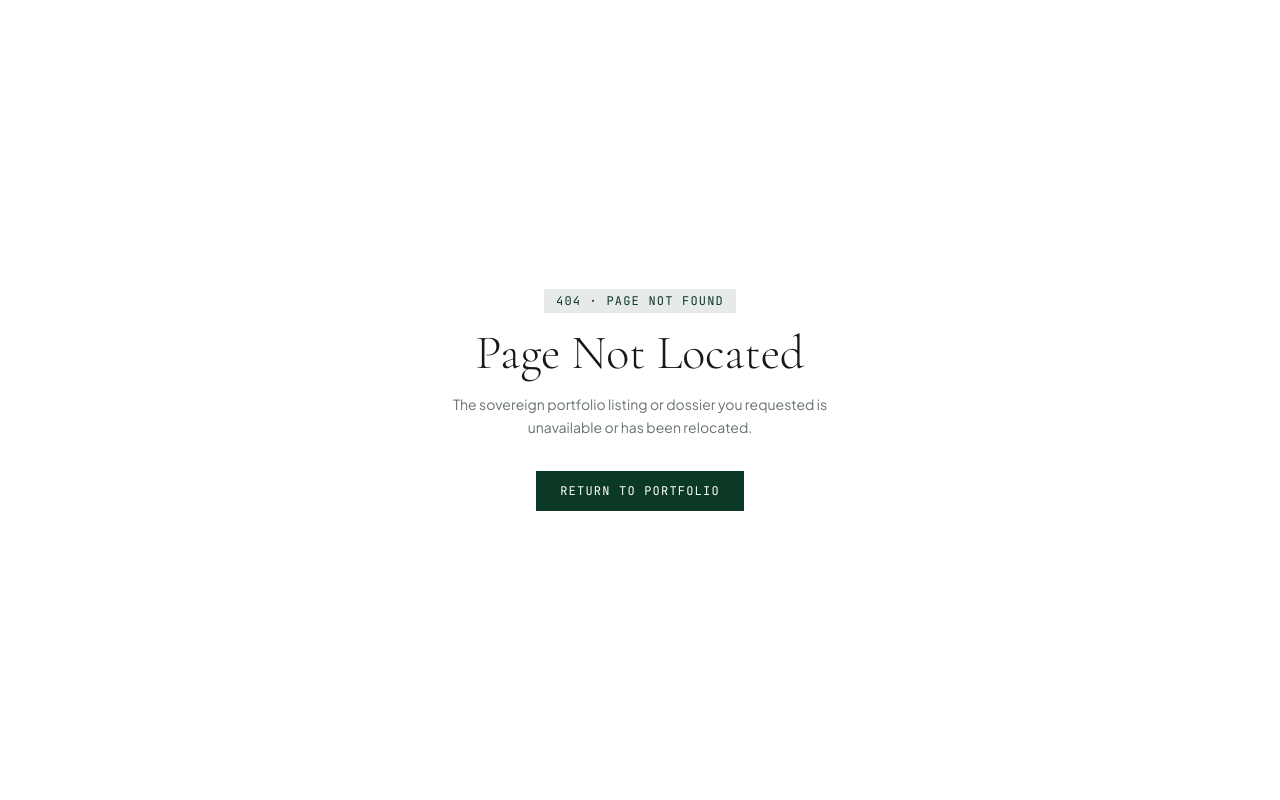
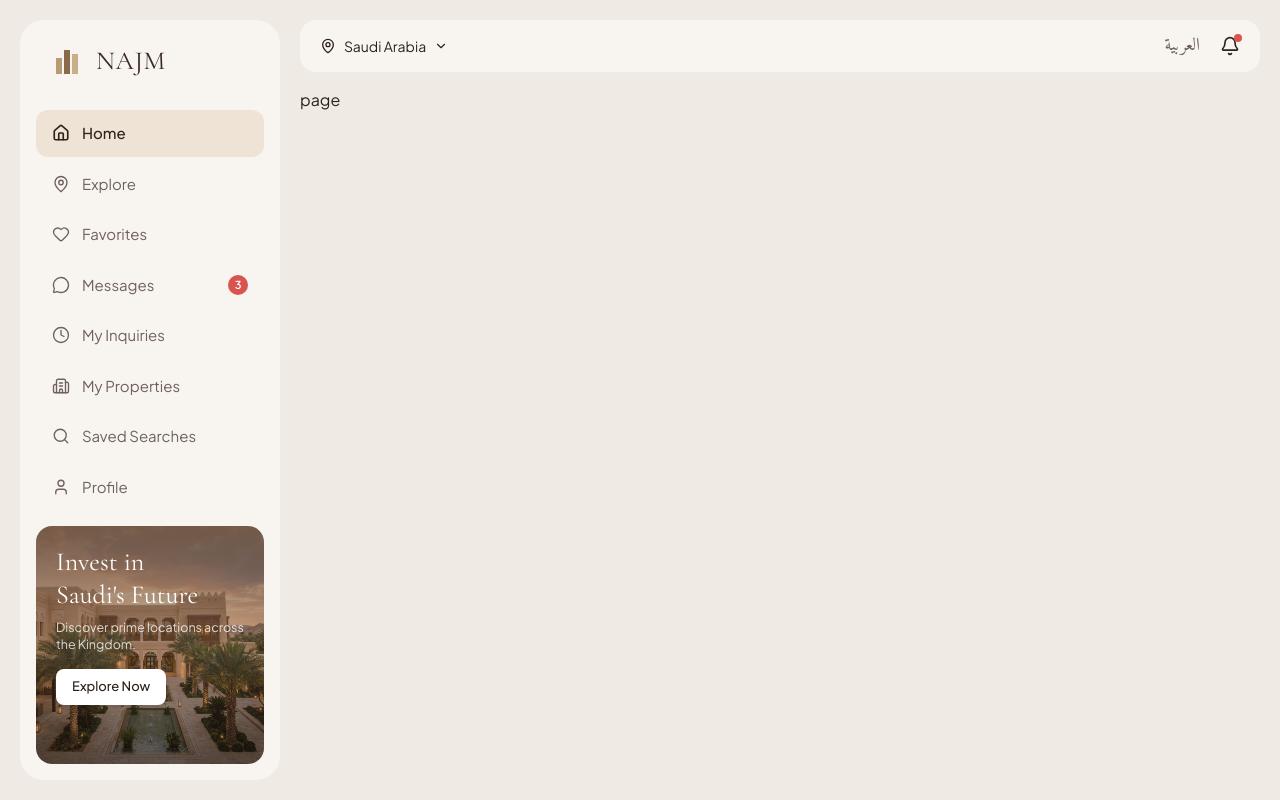
Before and after one commit to rathin182/realarab, a Next.js app: page /user in a window 1280 px wide. Before the commit this address had no page. Built offline with nearby package versions, Linux system fonts and the light colour scheme.

Commit message:
chnages in small things

```diff
--- a/src/app/user/layout.tsx
+++ b/src/app/user/layout.tsx
@@ -1,4 +1,4 @@
-import { UserShell } from '../../components/user/UserShell';
+import { UserShell } from '@/src/components/user/UserShell';
 
 export default function UserLayout({ children }: { children: React.ReactNode }) {
   return <UserShell>{children}</UserShell>;
--- /dev/null
+++ b/src/app/user/page.tsx
@@ -0,0 +1,9 @@
+import React from 'react'
+
+const page = () => {
+  return (
+    <div>page</div>
+  )
+}
+
+export default page
--- a/src/components/user/UserShell.tsx
+++ b/src/components/user/UserShell.tsx
@@ -19,7 +19,7 @@ import {
 } from 'lucide-react';
 
 const NAV_ITEMS = [
-  { href: '/', label: 'Home', icon: Home },
+  { href: '/user', label: 'Home', icon: Home },
   { href: '/properties', label: 'Explore', icon: MapPin },
   { href: '/user/favorites', label: 'Favorites', icon: Heart },
   { href: '/user/messages', label: 'Messages', icon: MessageCircle, badge: 3 },
```
Also changed, not shown: src/components/user/ProfileView.tsx (+3 -19 lines), 1 other file (tests, documents, lock files or other folders).
